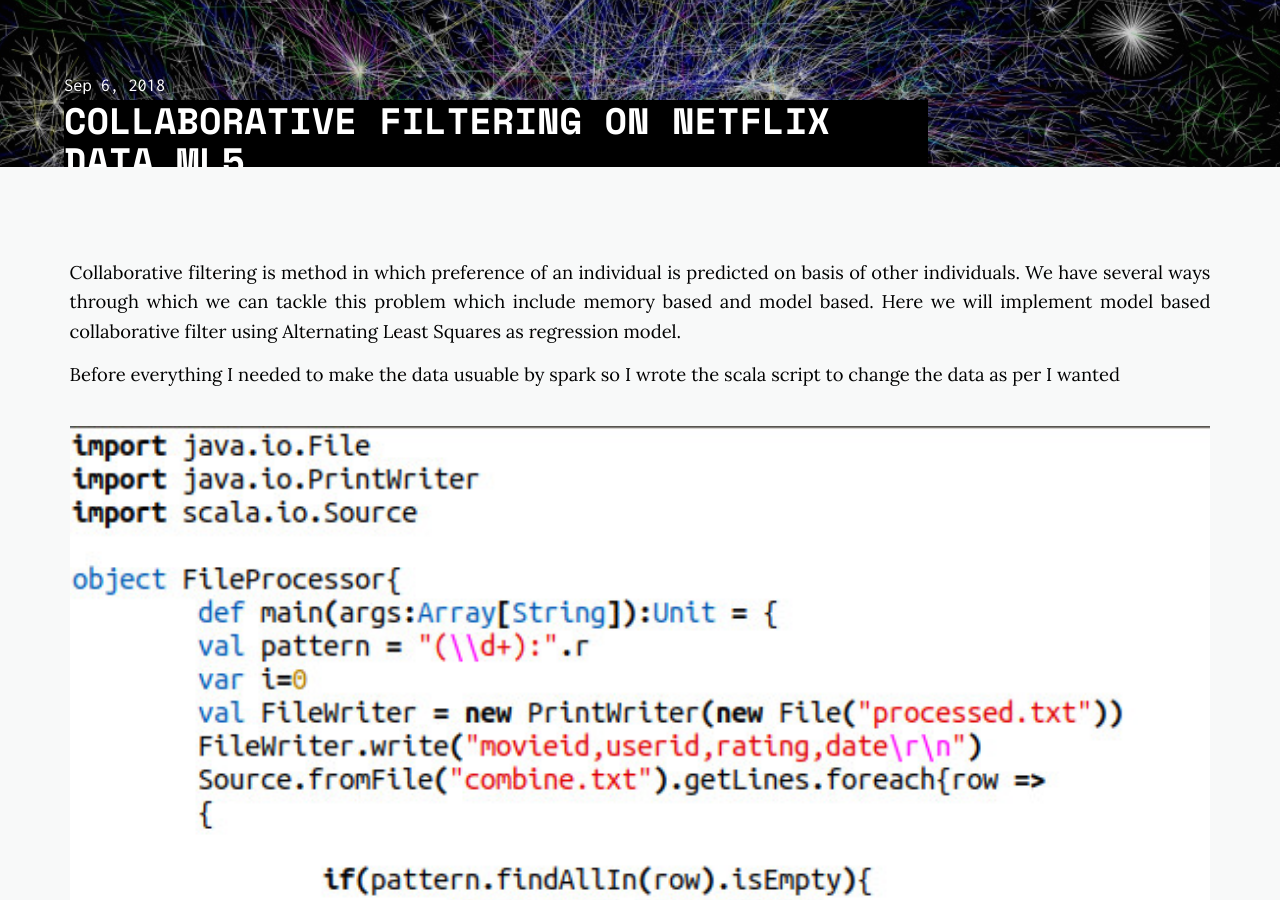
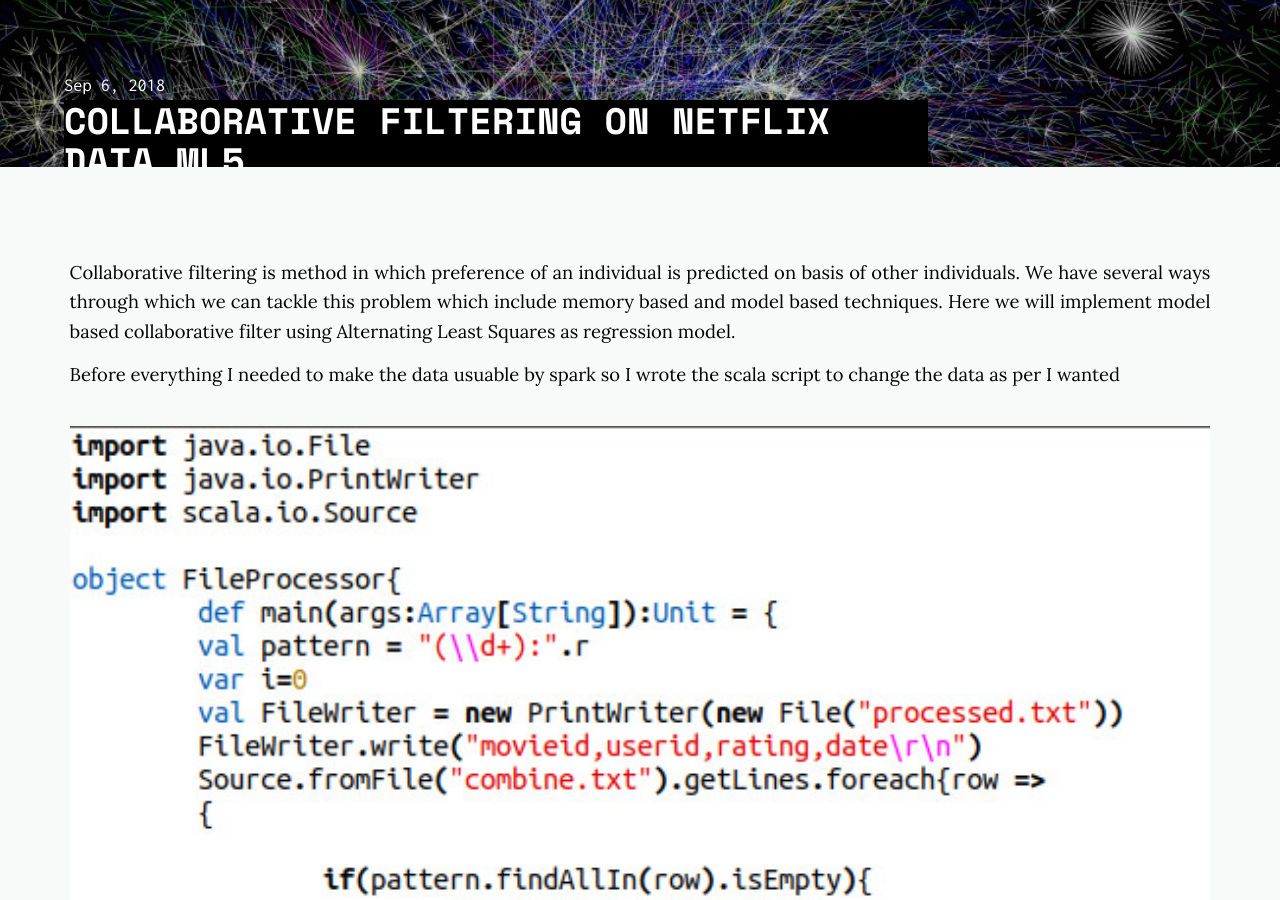
Before and after one commit to daftengineer/daftengineer.github.io, a Jekyll site: the page built from _posts/2018-09-06-collaborative-filtering.markdown, in a window 1280 px wide and 900 px high, scrolled down 477 px. Built offline with Jekyll 4.4.1, drawn with Linux system fonts in a browser that asks for light colours; nearby versions of some CDN libraries.

Commit message:
Update 2018-09-06-collaborative-filtering.markdown

```diff
--- a/_posts/2018-09-06-collaborative-filtering.markdown
+++ b/_posts/2018-09-06-collaborative-filtering.markdown
@@ -8,7 +8,7 @@
 ---
 
 <div style="color:black;"><p></p>
-  <p style="text-align:justify;">Collaborative filtering is method in which preference of an individual is predicted on basis of other individuals. We have several ways through which we can tackle this problem which include memory based and model based. Here we will implement model based collaborative filter using Alternating Least Squares as regression model. </p>
+  <p style="text-align:justify;">Collaborative filtering is method in which preference of an individual is predicted on basis of other individuals. We have several ways through which we can tackle this problem which include memory based and model based techniques. Here we will implement model based collaborative filter using Alternating Least Squares as regression model. </p>
   <p style="text-align:justify;">Before everything I needed to make the data usuable by spark so I wrote the scala script to change the data as per I wanted</p>
   <img src="https://daftengineer.github.io/media_assets/ml5p0.jpg" />
   <p style="text-align:justify;">In this project, I have considered grid of parameters which include regularization parameter and number of iteration. Using that we will be able to compute ALS and Predict the user rating.</p>
```
